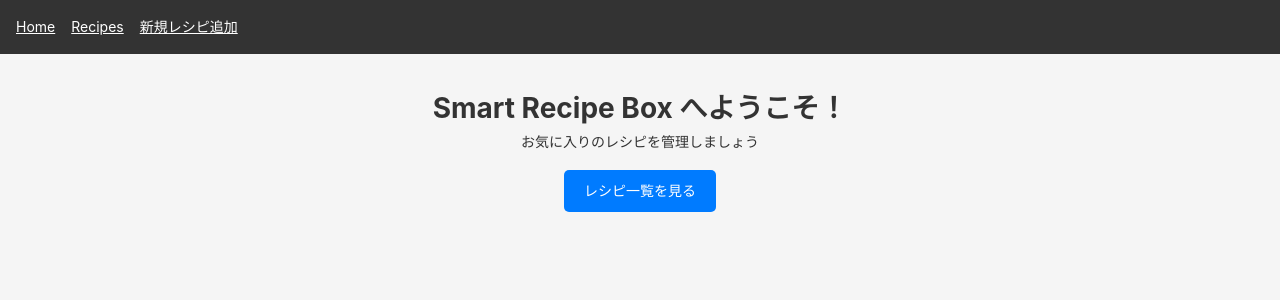
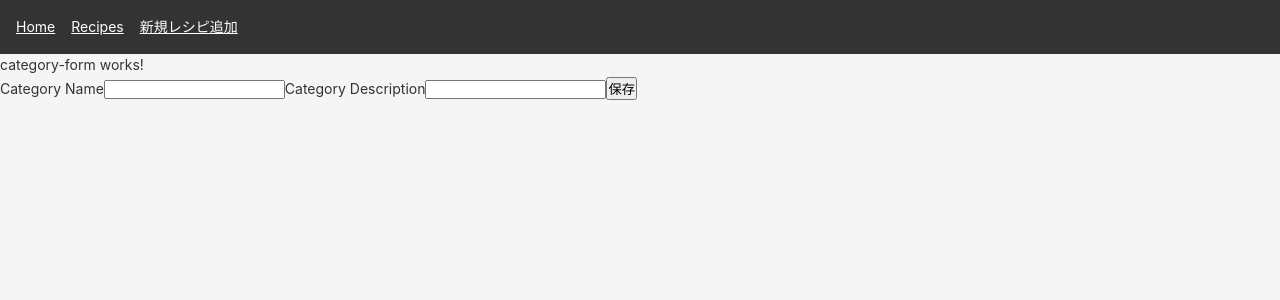
Before and after one commit to rooreckless/typescript-learn-fastest-udemy, an Angular app in the folder project_docker_TAFP/angular/: page /category/new in a window 1280 px wide. Before the commit this address led to /. Shown: the top 300 px of the page. Built offline with nearby package versions, Linux system fonts and the light colour scheme.

Commit message:
別のやり方でのPOSTリクエスト(カテゴリ新規作成)ができるようにはなった(ただ、失敗した場合の区別はまだ)

```diff
--- a/project_docker_TAFP/angular/src/app/app.routes.ts
+++ b/project_docker_TAFP/angular/src/app/app.routes.ts
@@ -12,6 +12,7 @@ import { RecipeForm } from './recipe-form/recipe-form';
 import { UserList } from './user-list/user-list';
 import { UserForm } from './user-form/user-form';
 import { CategoryList } from './category-list/category-list';
+import { CategoryForm } from './category-form/category-form';
 import { AuthLogin } from './auth-login/auth-login';
 
 export const routes: Routes = [
@@ -24,6 +25,7 @@ export const routes: Routes = [
   { path: "users", component: UserList },
   { path: "user/new", component: UserForm },
   { path: "categories", component: CategoryList },
+  { path: "category/new", component: CategoryForm },
   { path: "login", component: AuthLogin },
   { path: '**', redirectTo: '' }
 ];
--- a/project_docker_TAFP/angular/src/app/category-form/category-form.html
+++ b/project_docker_TAFP/angular/src/app/category-form/category-form.html
@@ -1 +1,13 @@
 <p>category-form works!</p>
+<form #f="ngForm" (ngSubmit)="onSubmit(f.value)">
+  <label for="name">Category Name</label><input name="name" ngModel />
+  <label for="description">Category Description</label><input name="description" ngModel />
+  <button type="submit">保存</button>
+</form>
+
+<!-- 👇 ここで async が購読する -->
+@if (result$ | async; as result) {
+  <div>
+    ✅ 登録完了！
+  </div>
+}
--- a/project_docker_TAFP/angular/src/app/category-form/category-form.ts
+++ b/project_docker_TAFP/angular/src/app/category-form/category-form.ts
@@ -1,11 +1,43 @@
-import { Component } from '@angular/core';
-
+import { Component,inject,signal,NgModule } from '@angular/core';
+import { ReactiveFormsModule, FormBuilder, FormGroup, Validators} from '@angular/forms';
+import { AsyncPipe } from '@angular/common';
+import { CategoryService } from '../services/category';
+import { Subject, switchMap } from 'rxjs';
+import { FormsModule } from '@angular/forms';
 @Component({
   selector: 'app-category-form',
-  imports: [],
+  imports: [FormsModule,AsyncPipe],
   templateUrl: './category-form.html',
   styleUrl: './category-form.css',
 })
 export class CategoryForm {
+    // // fb = FormBuilderのインスタンス、はフォームの構造を定義するための準備
+    // private fb = inject(FormBuilder);
 
+    // 送信トリガー
+    private submit$ = new Subject<any>();
+
+    result$ = this.submit$.pipe(
+      switchMap(formValue =>
+        this.categoryService.createCategory(formValue)
+      )
+    );
+    // フォームの内容をPOSTするためのCategoryServiceを注入
+    constructor(private categoryService :CategoryService){}
+
+    // // categoryFormはFormGroupのインスタンス、フォーム全体を表す
+    // protected categoryForm: FormGroup = this.fb.group({
+    //   // フォームの各フィールドとそのバリデーションルールを定義
+    //   name: ['', [Validators.required, Validators.minLength(3)]],
+    // })
+    // error_message=signal<string>('');
+
+
+    // ⭐ async pipe 用 Observable
+    // swithMapがPOSTを実行し、その結果をresult$が受け取る
+
+
+    onSubmit(formValue: any) {
+      this.submit$.next(formValue);
+    }
 }
```
